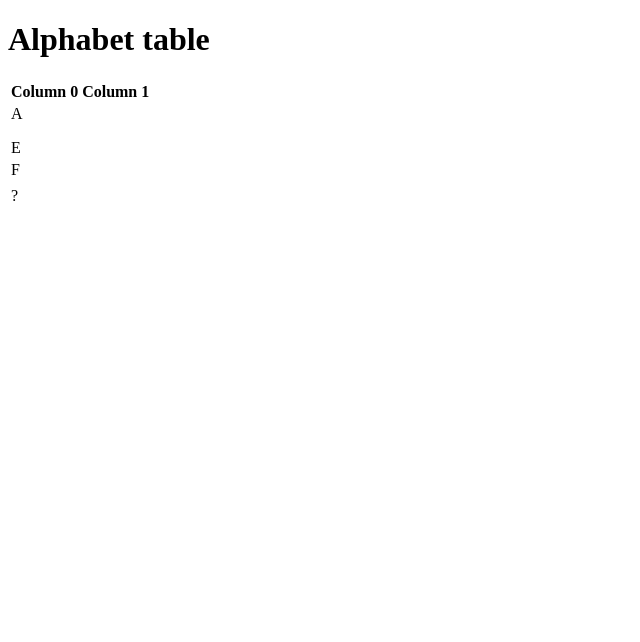
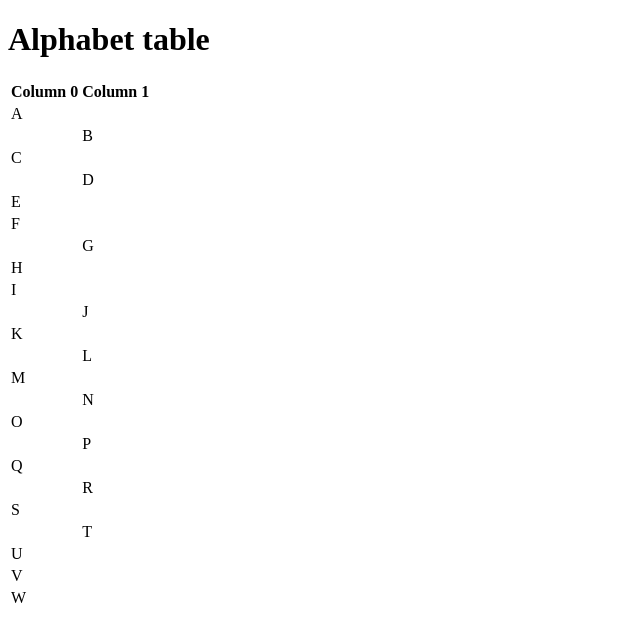
Before and after one commit to comp426-2022-spring/a00-Josh-Dillon-1223, a website: page index.html in a window 1280 px wide. Shown: the whole page, without its empty margins (0-640 px from the left). Drawn offline with Linux system fonts and the light colour scheme.

Commit message:
attempting to finish

```diff
--- a/index.html
+++ b/index.html
@@ -19,13 +19,13 @@
 						<td>A</td><td></td>
 					</tr>
 					<tr>
-						<td></td><td></td>
+						<td></td><td>B</td>
 					</tr>
 					<tr>
-						<td></td><td></td>
+						<td>C</td><td></td>
 					</tr>
 					<tr>
-						<td></td><td></td>
+						<td></td><td>D</td>
 					</tr>
 					<tr>
 						<td>E</td><td></td>
@@ -34,10 +34,55 @@
 						<td>F</td><td></td>
 					</tr>
 					<tr>
-						<td></td><td></td>
+						<td></td><td>G</td>
 					</tr>
 					<tr>
-						<td>?</td><td></td>
+						<td>H</td><td></td>
+					</tr>
+					<tr>
+						<td>I</td><td></td>
+					</tr>
+					<tr>
+						<td></td><td>J</td>
+					</tr>
+					<tr>
+						<td>K</td><td></td>
+					</tr>
+					<tr>
+						<td></td><td>L</td>
+					</tr>
+					<tr>
+						<td>M</td><td></td>
+					</tr>
+					<tr>
+						<td></td><td>N</td>
+					</tr>
+					<tr>
+						<td>O</td><td></td>
+					</tr>
+					<tr>
+						<td></td><td>P</td>
+					</tr>
+					<tr>
+						<td>Q</td><td></td>
+					</tr>
+					<tr>
+						<td></td><td>R</td>
+					</tr>
+					<tr>
+						<td>S</td><td></td>
+					</tr>
+					<tr>
+						<td></td><td>T</td>
+					</tr>
+					<tr>
+						<td>U</td><td></td>
+					</tr>
+					<tr>
+						<td>V</td><td></td>
+					</tr>
+					<tr>
+						<td>W</td><td></td>
 					</tr>
 				</tbody>
 			</table>
```
